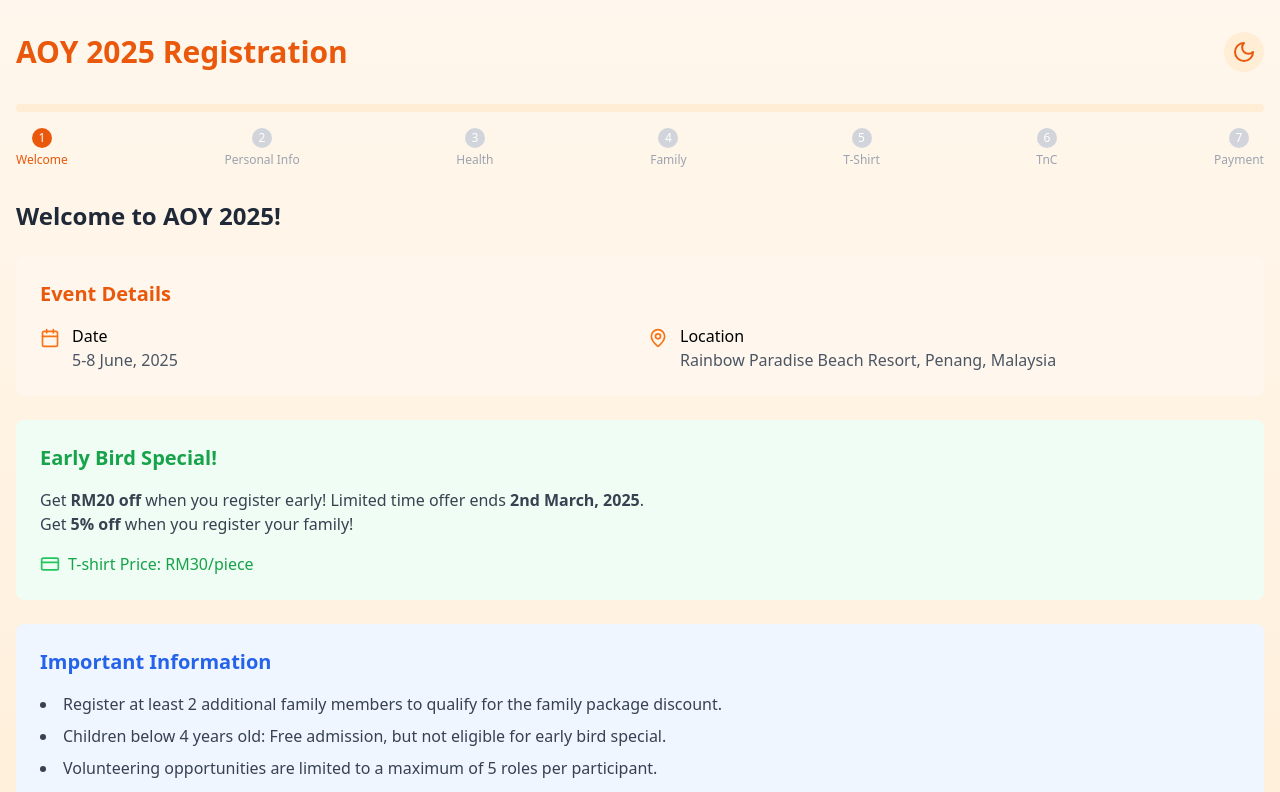
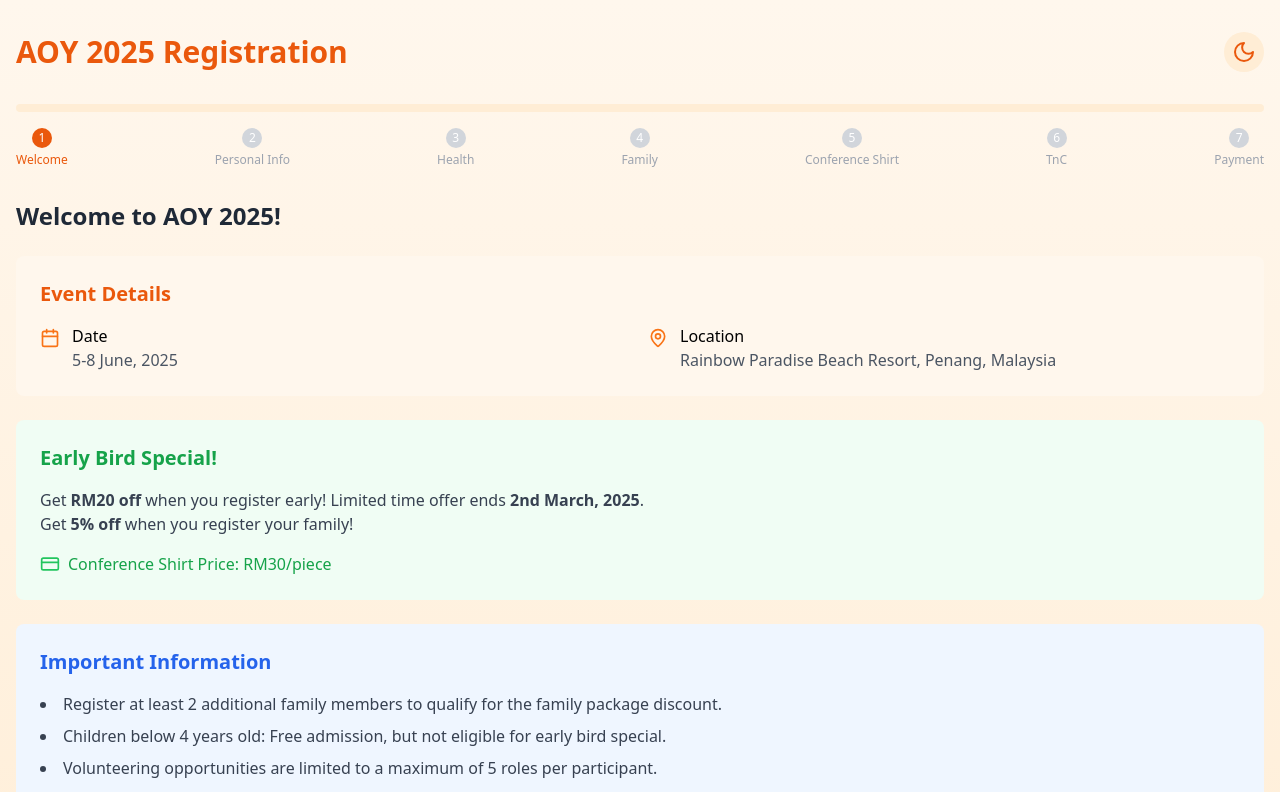
Before and after one commit to William2897/aoy-registration-form, a React (Vite) app in the folder frontend/: page / in a window 1280 px wide. Shown: the top 792 px of the page. Built offline with nearby package versions, Linux system fonts and the light colour scheme.

Commit message:
Rename T-shirt references to Conference Shirt in multiple components for consistency. Fix image source path issues for Conference Shirts

```diff
--- a/frontend/src/components/Payment.tsx
+++ b/frontend/src/components/Payment.tsx
@@ -85,7 +85,7 @@
             {formData.orderTshirt && formData.tshirtOrders.length > 0 && (
               <div className="border-b pb-3">
                 <div className="flex justify-between">
-                  <span>T-shirts ({formData.tshirtOrders.reduce((sum, order) => sum + order.quantity, 0)} pieces):</span>
+                  <span>Conference Shirts ({formData.tshirtOrders.reduce((sum, order) => sum + order.quantity, 0)} pieces):</span>
                   <span className="font-medium">RM {pricing.tshirtTotal.toFixed(2)}</span>
                 </div>
               </div>
--- a/frontend/src/components/ProgressBar.tsx
+++ b/frontend/src/components/ProgressBar.tsx
@@ -11,7 +11,7 @@
     'Personal Info',
     'Health',
     'Family',
-    'T-Shirt',
+    'Conference Shirt',
     'TnC',
     'Payment'
   ];
--- a/frontend/src/components/TermsAndConditions.tsx
+++ b/frontend/src/components/TermsAndConditions.tsx
@@ -263,7 +263,7 @@
                 )}
 
                 {formData.orderTshirt && (
-                  <p>T-shirts: RM {pricing.tshirtTotal.toFixed(2)}</p>
+                  <p>Conference Shirts: RM {pricing.tshirtTotal.toFixed(2)}</p>
                 )}
 
                 <p>Subtotal: RM {pricing.subtotal.toFixed(2)}</p>
--- a/frontend/src/components/TshirtOrder.tsx
+++ b/frontend/src/components/TshirtOrder.tsx
@@ -1,6 +1,8 @@
 import React, { useState } from 'react';
 import { FormData } from '../App';
 import { Plus, Minus, Trash2 } from 'lucide-react';
+import poloFront from '../assets/Polo F.png';
+import poloBack from '../assets/Polo B.png';
 
 interface TshirtOrderProps {
   formData: FormData;
@@ -58,16 +60,16 @@
 
   return (
     <div className="animate-fade-in">
-      <h2 className="section-title">T-shirt Order</h2>
+      <h2 className="section-title">Conference Shirt Order</h2>
       <div className="mb-6 grid grid-cols-2 place-items-center">
         <img
-          src="/src/assets/Polo F.png"
-          alt="AOY 2025 T-shirt 1"
+          src={poloFront}
+          alt="AOY 2025 Conference Shirt 1"
           className="w-3/5 rounded-lg shadow-lg"
         />
         <img
-          src="/src/assets/Polo B.png"
-          alt="AOY 2025 T-shirt 2"
+          src={poloBack}
+          alt="AOY 2025 Conference Shirt 2"
           className="w-3/5 rounded-lg shadow-lg"
         />
       </div>
@@ -89,11 +91,11 @@
             className="h-4 w-4 text-orange-600 focus:ring-orange-500 border-gray-300 rounded"
           />
           <label htmlFor="orderTshirt" className="form-label mb-0">
-            I would like to order T-shirt(s)
+            I would like to order Conference Shirt(s)
           </label>
         </div>
         {formData.orderTshirt && formData.tshirtOrders.length === 0 && (
-          <p className="text-red-600">Please add at least one T-shirt order.</p>
+          <p className="text-red-600">Please add at least one Conference Shirt order.</p>
         )}
 
         {formData.orderTshirt && (
--- a/frontend/src/components/WelcomeSection.tsx
+++ b/frontend/src/components/WelcomeSection.tsx
@@ -46,7 +46,7 @@
           <div className="mt-4 flex items-center space-x-2">
             <CreditCard className="w-5 h-5 text-green-500" />
             <span className="text-green-600 dark:text-green-400 font-medium">
-              T-shirt Price: RM30/piece
+            Conference Shirt Price: RM30/piece
             </span>
           </div>
         </div>
```
